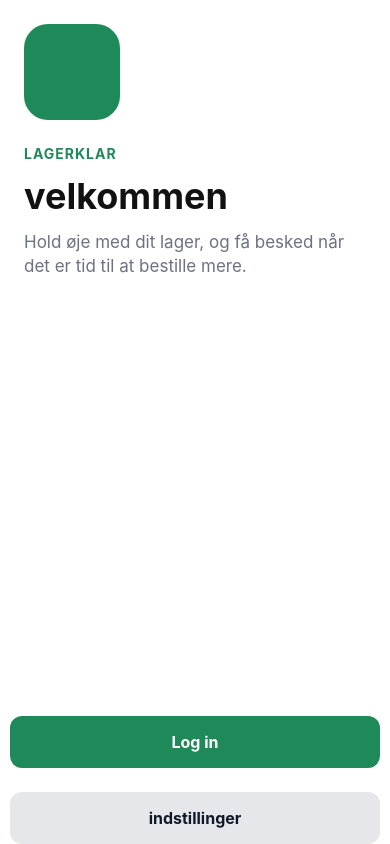
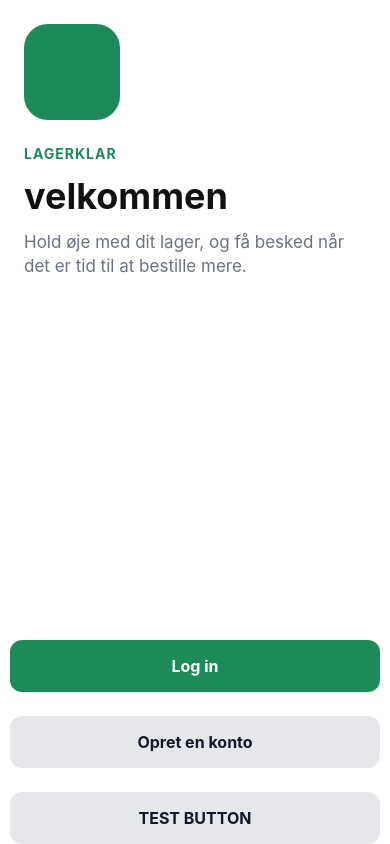
Before and after one commit to Aarhus-tech-project/2026q4-h5-projektstyring-og-app-programmering-group-1, a React Native app in the folder Frontend/: screen / in a window 390 px wide. Built offline with nearby package versions, Linux system fonts and the light colour scheme; some icons are missing.

Commit message:
start of profile page

```diff
--- a/Frontend/App.js
+++ b/Frontend/App.js
@@ -6,6 +6,7 @@ import HomeScreen from './src/screens/HomeScreen';
 import LoginScreen from './src/screens/LoginScreen';
 import SignupScreen from './src/screens/SignupScreen';
 import CompanySetupScreen from './src/screens/CompanySetupScreen';
+import ProfileScreen from './src/screens/ProfileScreen';
 
 const Stack = createNativeStackNavigator();
 
@@ -37,6 +38,12 @@ export default function App() {
             component={CompanySetupScreen}
             options={{ headerShown: false }}
             />
+
+            <Stack.Screen
+            name="ProfileScreen"
+            component={ProfileScreen}
+            options={{ headerShown: false }}
+            />
         </Stack.Navigator>
       </NavigationContainer>
     </SafeAreaProvider>
--- a/Frontend/src/screens/HomeScreen.js
+++ b/Frontend/src/screens/HomeScreen.js
@@ -34,10 +34,16 @@ export default function HomeScreen({ navigation }) {
                         </Pressable>
                 </View>
 
-                {/* PLACEHOLDER FOR COMPANY SIGNUP */}
                 <View style={styles.buttonContainer}>
-                    <Pressable style={styles.secondaryButton} onPress={() => navigation.navigate('CompanySignup')}>
-                            <Text style={styles.secondaryButtonText}>indstillinger</Text>
+                    <Pressable style={styles.secondaryButton} onPress={() => navigation.navigate('SignUp')}>
+                            <Text style={styles.secondaryButtonText}>Opret en konto</Text>
+                    </Pressable>
+                </View>
+
+
+                <View style={styles.buttonContainer}>
+                    <Pressable style={styles.secondaryButton} onPress={() => navigation.navigate('ProfileScreen')}>
+                            <Text style={styles.secondaryButtonText}>TEST BUTTON</Text>
                     </Pressable>
                 </View>
             </SafeAreaView>
--- /dev/null
+++ b/Frontend/src/screens/ProfileScreen.js
@@ -0,0 +1,38 @@
+import { Pressable, ScrollView, Text, View } from 'react-native';
+import { SafeAreaView } from 'react-native-safe-area-context';
+import {
+    ArrowLeft,
+    Building2,
+    ChevronRight,
+    LogOut,
+    Settings,
+    UserRound,
+} from 'lucide-react-native';
+
+import colors from '../constants/colors';
+import styles from '../styles/ProfileStyles';
+
+function ProfileOption({ icon, title, onPress, danger = false }) {
+    return (
+        <Pressable style={styles.option} onPress={onPress}>
+            <View style={styles.optionLeft}>
+                <View style={styles.optionIcon}>
+                    {icon}
+                </View>
+
+                <Text style={danger ? styles.dangerText : styles.optionText}>
+                    {title}
+                </Text>
+            </View>
+
+            <ChevronRight
+            size={20}
+            color={danger ? '#FCA5A5' : '#9CA3AF'}
+            />
+        </Pressable>
+    );
+}
+
+export default function ProfileScreen({ navigation }) {
+
+}
--- /dev/null
+++ b/Frontend/src/styles/ProfileStyles.js
@@ -0,0 +1,111 @@
+import { StyleSheet } from 'react-native';
+import colors from '../constants/colors';
+
+const styles = StyleSheet.create({
+    safeArea: {
+        flex: 1,
+        backgroundColor: '#F3F6FC',
+    },
+
+    container: {
+        padding: 24,
+        paddingBottom: 40,
+    },
+
+    header: {
+        flexDirection: 'row',
+        alignItems: 'center',
+        justifyContent: 'space-between',
+        marginBottom: 28,
+    },
+
+    headerButton: {
+        width: 40,
+        height: 40,
+        alignItems: 'center',
+        justifyContent: 'center',
+    },
+
+    headerTitle: {
+        color: colors.text.primary,
+        fontSize: 20,
+        fontWeight: '700',
+    },
+
+    profileInfo: {
+        alignItems: 'center',
+        marginBottom: 32,
+    },
+
+    avatar: {
+        width: 88,
+        height: 88,
+        borderRadius: 44,
+        alignItems: 'center',
+        justifyContent: 'center',
+        backgroundColor: colors.primary,
+        marginBottom: 12,
+    },
+
+    userName: {
+        color: colors.text.primary,
+        fontSize: 20,
+        fontWeight: '700',
+        marginBottom: 4,
+    },
+
+    userEmail: {
+        color: colors.text.secondary,
+        fontSize: 14,
+    },
+
+    optionGroup: {
+        backgroundColor: '#FFFFFF',
+        borderRadius: 16,
+        marginBottom: 16,
+        overflow: 'hidden',
+    },
+
+    option: {
+        minHeight: 60,
+        flexDirection: 'row',
+        alignItems: 'center',
+        justifyContent: 'space-between',
+        paddingHorizontal: 16,
+    },
+
+    optionLeft: {
+        flexDirection: 'row',
+        alignItems: 'center',
+    },
+
+    optionIcon: {
+        width: 34,
+        height: 34,
+        borderRadius: 10,
+        alignItems: 'center',
+        justifyContent: 'center',
+        backgroundColor: '#F3F4F6',
+        marginRight: 12,
+    },
+
+    optionText: {
+        color: colors.text.primary,
+        fontSize: 15,
+        fontWeight: '500',
+    },
+
+    dangerText: {
+        color: '#DC2626',
+        fontSize: 15,
+        fontWeight: '500',
+    },
+
+    logoutGroup: {
+        backgroundColor: '#FFFFFF',
+        borderRadius: 16,
+        marginTop: 8,
+    },
+});
+
+export default styles;
```
